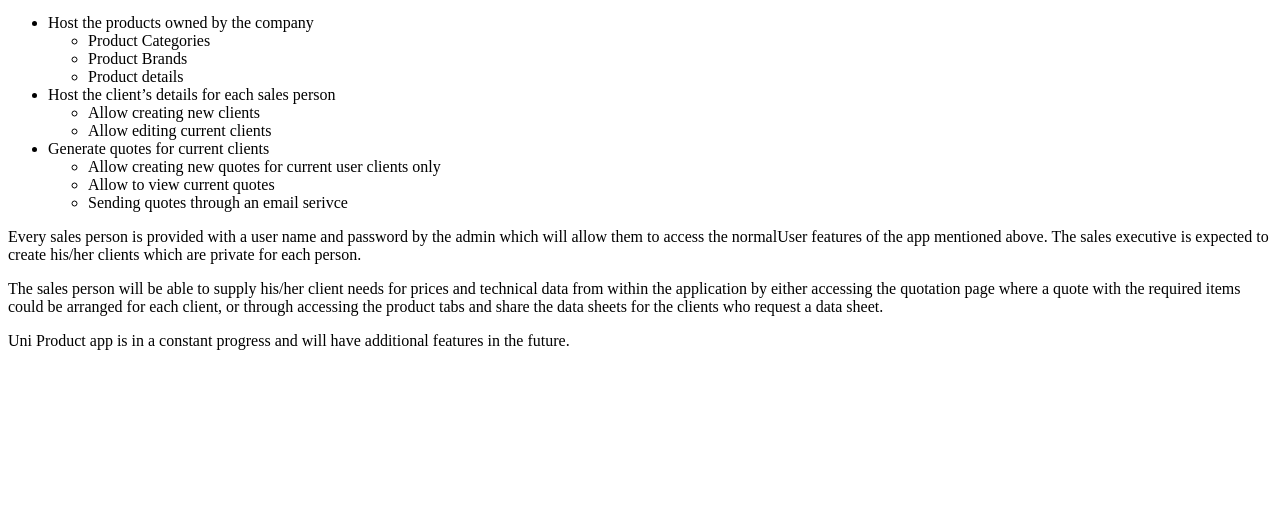
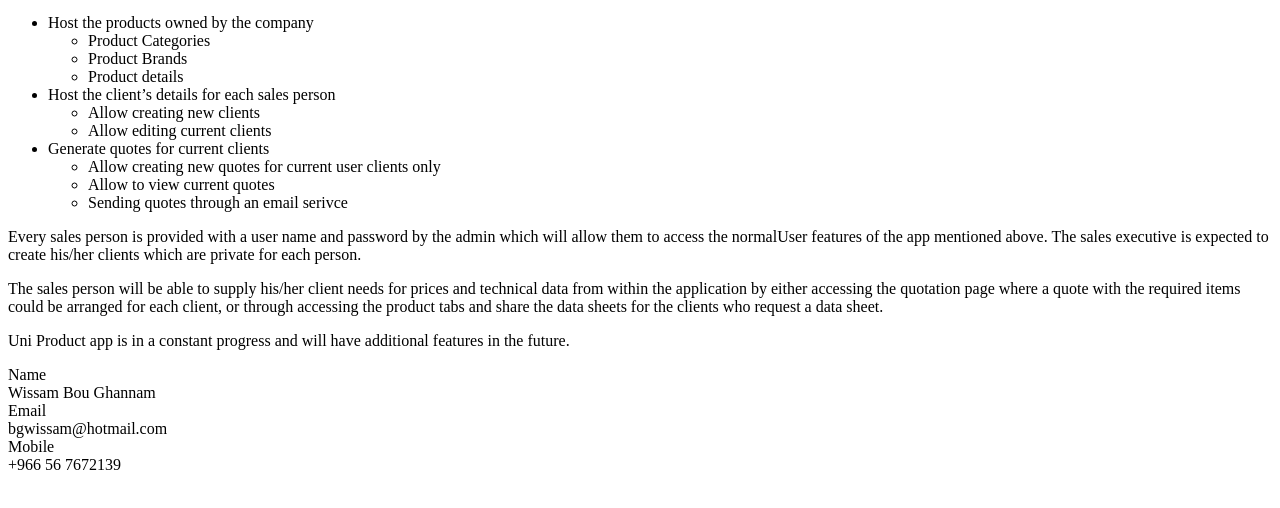
Before and after one commit to bgwissam/bgwissam-ios.github.io, a plain HTML site: page index.html in a window 1280 px wide. Shown: the part 122-630 px from the top of the page. Drawn offline with Linux system fonts and the light colour scheme.

Commit message:
added developer info

```diff
--- a/index.html
+++ b/index.html
@@ -53,6 +53,19 @@
     <div>
         <p>Uni Product app is in a constant progress and will have additional features in the future. </p>
     </div>
+
+    <div>
+        <title>Developer Information</title>
+        <div>
+            <label>Name</label>
+            <div>Wissam Bou Ghannam</div>
+            <label>Email</label>
+            <div>bgwissam@hotmail.com</div>
+            <label>Mobile</label>
+            <div>+966 56 7672139</div>
+        </div>
+    </div>
 </body>
 
+
 </html>
```
